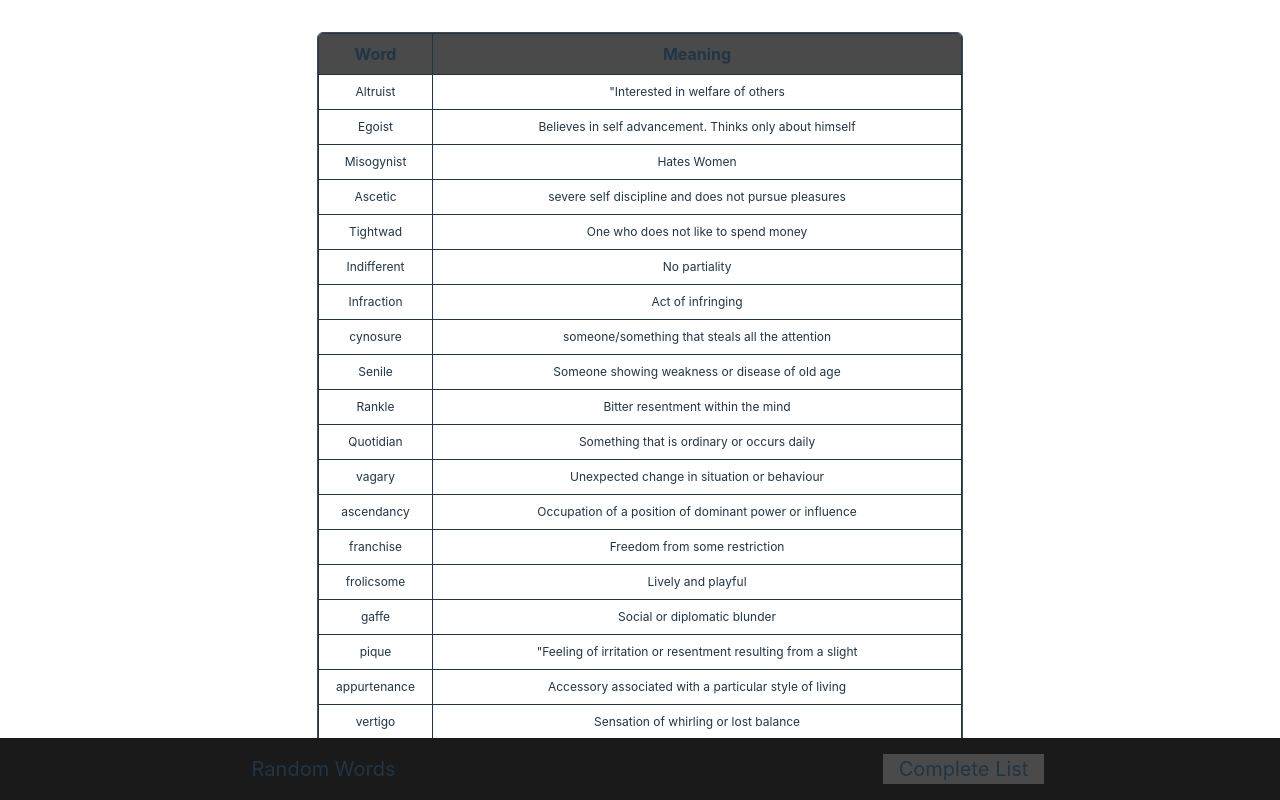
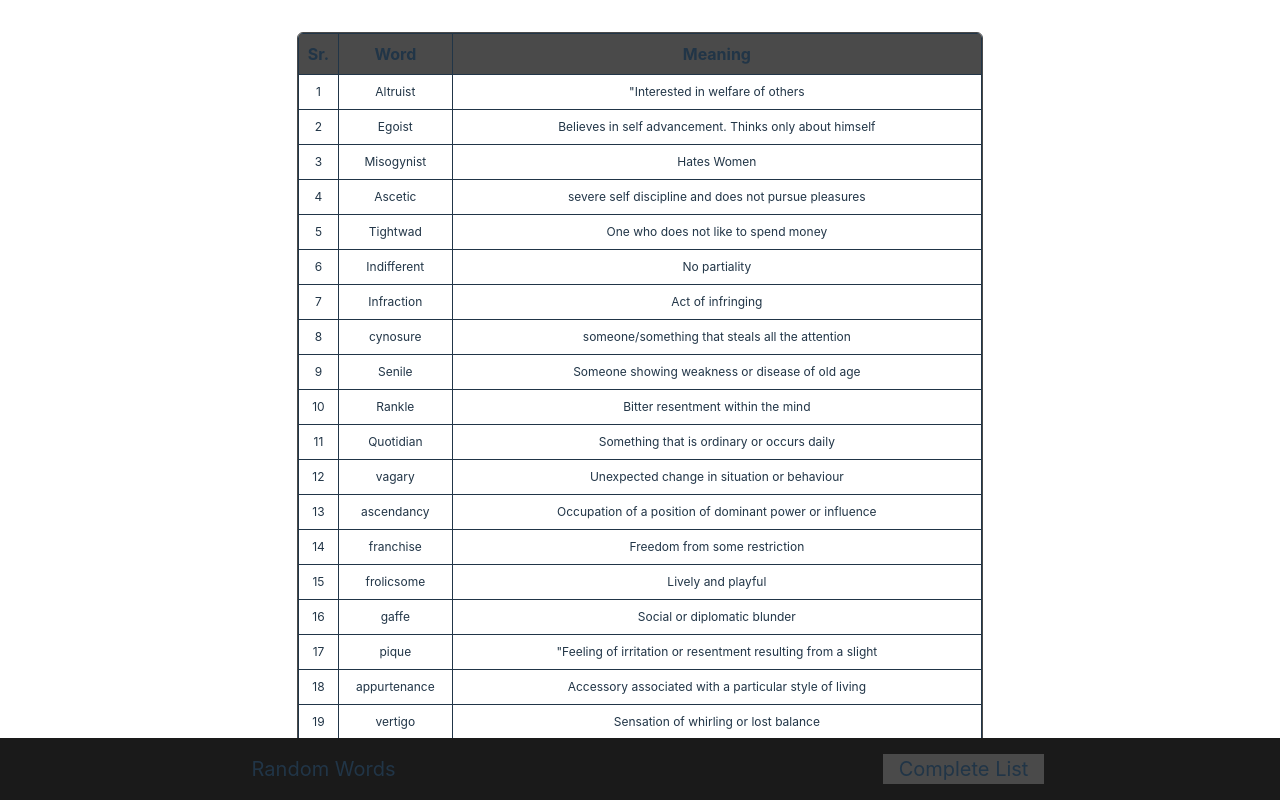
Before and after one commit to AvinashPayak/vocab-trainer, a Vue app: page / in a window 1280 px wide. Both pictures are taken after a click on the item "Complete List". Shown: the top 800 px of the page. Built offline with nearby package versions, Linux system fonts and the light colour scheme.

Commit message:
serial added

```diff
--- a/src/components/CompleteList.vue
+++ b/src/components/CompleteList.vue
@@ -5,12 +5,18 @@
       <table class="min-w-full border-collapse">
         <thead class="bg-[#4a4a4a]">
           <tr>
+            <th class="border p-2">Sr.</th>
             <th class="border p-2">Word</th>
             <th class="border p-2">Meaning</th>
           </tr>
         </thead>
         <tbody>
-            <tr v-for="(word, index) in words" :key="index" class="hover:bg-gray-100 text-[12px]">
+          <tr
+            v-for="(word, index) in words"
+            :key="index"
+            class="hover:bg-gray-100 text-[12px]"
+          >
+            <td class="border p-2">{{ index + 1 }}</td>
             <td class="border p-2">{{ word.word }}</td>
             <td class="border p-2">{{ word.meaning }}</td>
           </tr>
```
Lines whose indentation alone changed are shown as unchanged.
